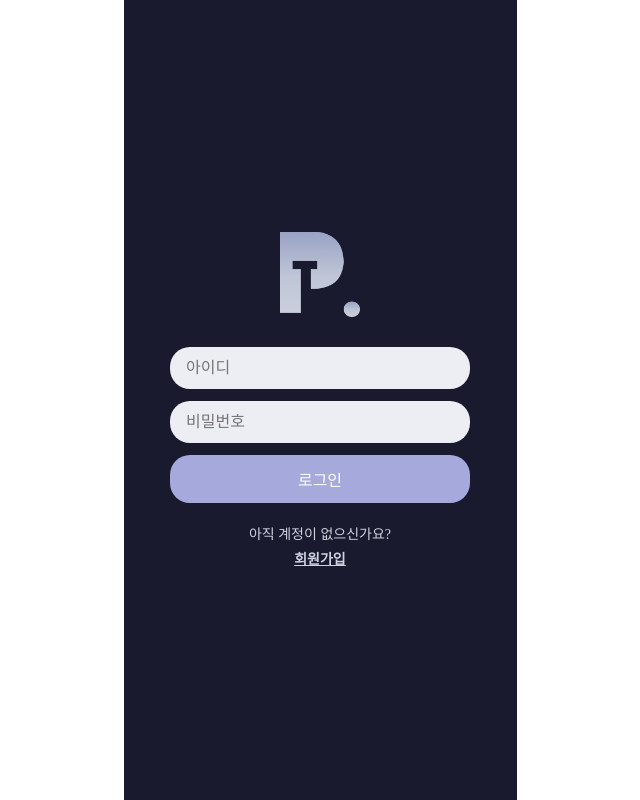
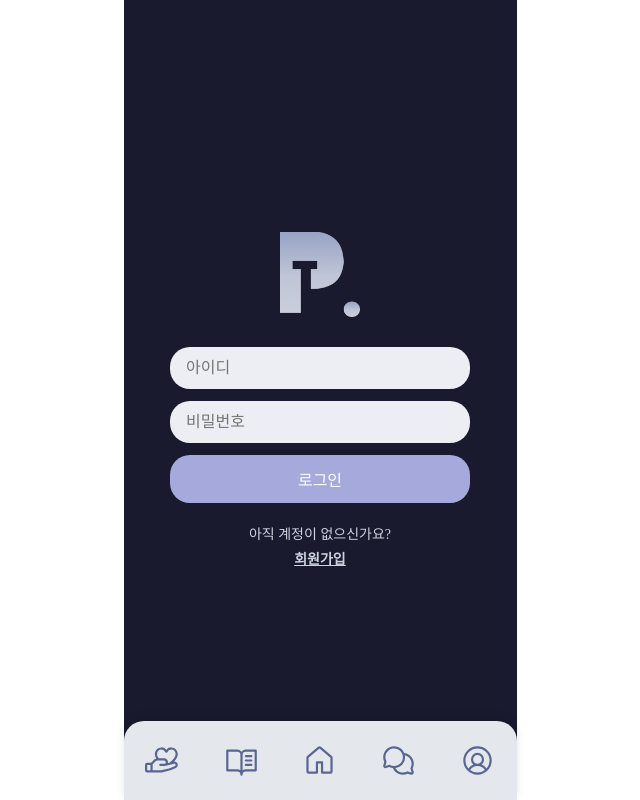
Before and after one commit to 2024-Line4Hackathon-Team17/FE, a React (Create React App) app: page / in a window 1280 px wide. Shown: the whole page, without its empty margins (320-960 px from the left). Built offline with nearby package versions, Linux system fonts and the light colour scheme; a web font is replaced by a local one.

Commit message:
Fix: app.js 수정

```diff
--- a/src/App.js
+++ b/src/App.js
@@ -26,9 +26,35 @@ import MyPagePotAttend from "./pages/mypage/MyPagePotAttend";
 import NoticePage from "./pages/notice/NoticePage";
 import PotSearch from "./pages/PotSearch";
 
-function AppContent() {
+function App() {
+    const [isLoading, setIsLoading] = useState(true);
+    const [isLoggedIn, setIsLoggedIn] = useState(true);
+
+    useEffect(() => {
+        const token = localStorage.getItem("token");
+        // setIsLoggedIn(!!token); // 토큰이 존재하면 true
+        setIsLoading(false); // 로딩 완료
+    }, []);
+
+    const handleLogin = () => {
+        setIsLoggedIn(true);
+    };
+
+    if (isLoading) {
+        return <Loading />;
+    }
+
+    return (
+        <BrowserRouter>
+            <AppContent onLogin={handleLogin} />
+        </BrowserRouter>
+    );
+}
+
+function AppContent({ onLogin }) {
     const location = useLocation();
     const shouldShowNavPaths = [
+        "/",
         "/main",
         "/PotMainpage",
         "/empathy",
@@ -47,13 +73,13 @@ function AppContent() {
     const shouldShowNav = shouldShowNavPaths.includes(location.pathname);
 
     return (
-        <>
+        <div className="App">
             {/* NavBar를 특정 경로에서만 표시 */}
             {shouldShowNav && <Nav />}
 
             <Routes>
                 {/* 로그인 및 회원가입 페이지 */}
-                <Route path="/" element={<Login />} />
+                <Route path="/" element={<Login onLogin={onLogin} />} />
                 <Route path="/signup" element={<Signup />} />
                 <Route path="/signup-step2" element={<Signup_2 />} />
 
@@ -114,27 +140,7 @@ function AppContent() {
                 />
 
             </Routes>
-        </>
-    );
-}
-
-function App() {
-    const [isLoading, setIsLoading] = useState(true);
-
-    useEffect(() => {
-        // const token = localStorage.getItem("token");
-        // setIsLoggedIn(!!token); // 토큰이 존재하면 true
-        setIsLoading(false); // 로딩 완료
-    }, []);
-
-    if (isLoading) {
-        return <Loading />;
-    }
-
-    return (
-        <BrowserRouter>
-            <AppContent />
-        </BrowserRouter>
+        </div>
     );
 }
 
```
